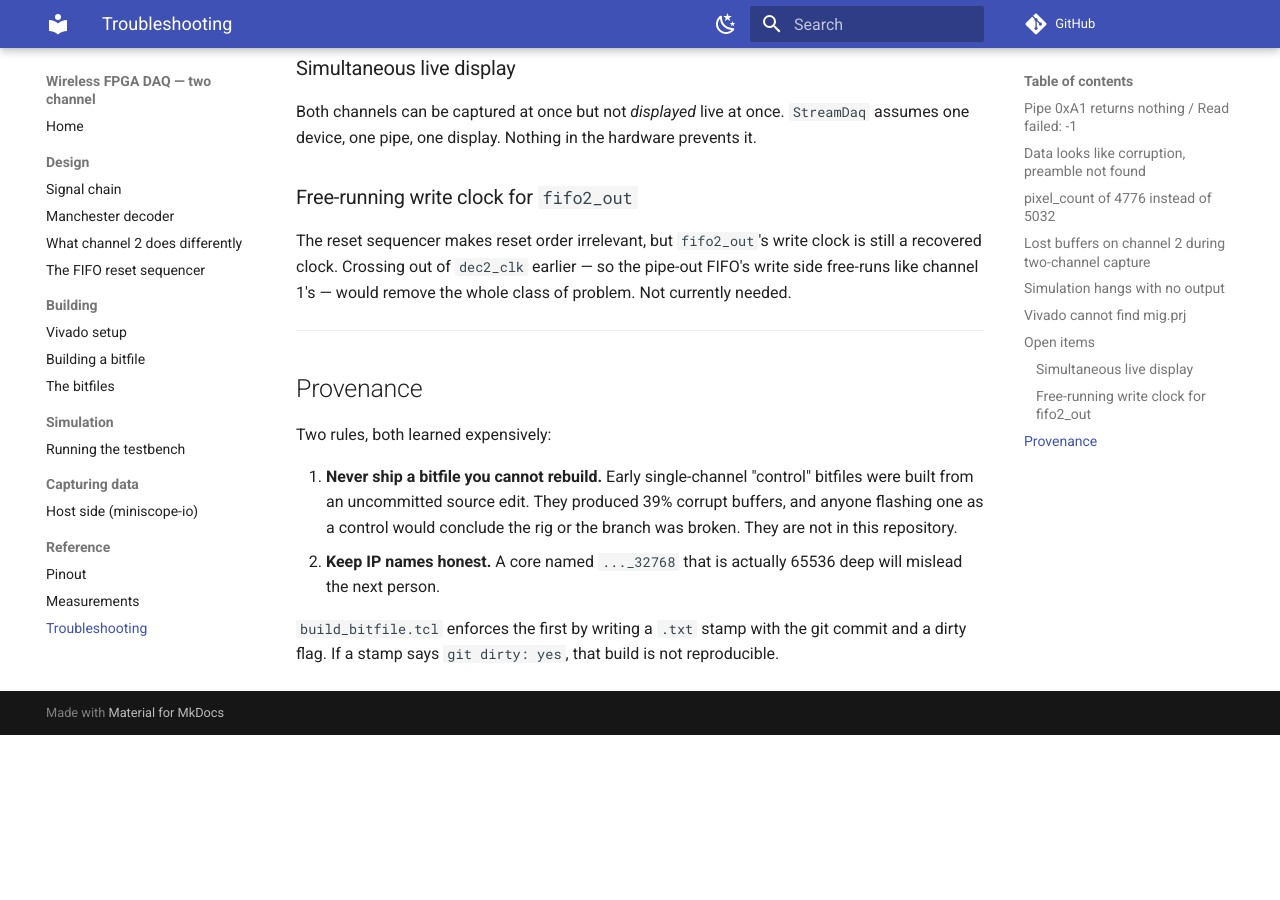
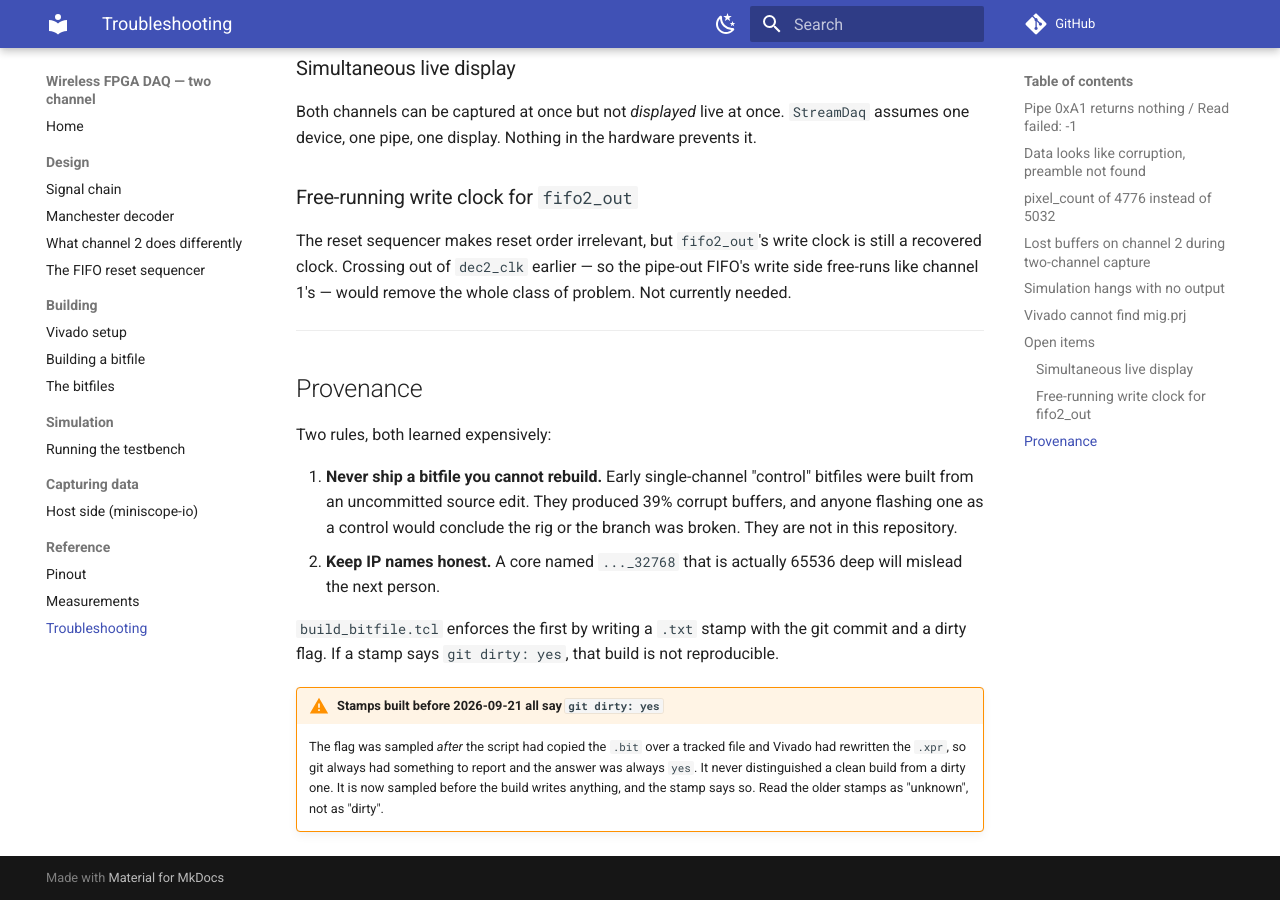
Before and after one commit to Aharoni-Lab/wireless_fpga_daq_2ch, an MkDocs documentation site: the page built from docs/reference/troubleshooting.md, in a window 1280 px wide and 900 px high, scrolled down 1637 px. Built offline with MkDocs 1.6.1 and Material for MkDocs 9.7.7, drawn with Linux system fonts in a browser that asks for light colours; comment, search, counter and statistics services are not loaded; before the commit the page ends 2372 px from its top, so only the background shows below that.

Commit message:
Sample the stamp's dirty flag before the build writes anything
Every .txt stamp in the repository says "git dirty: yes" -- all nine
committed bitfiles, all nine ch1_debug ones. Not because the tree was
dirty each time, but because the flag was sampled at the end, by which
point the script had copied the .bit over a tracked file and Vivado had
rewritten the .xpr. git always had something to report.

So the flag could only ever answer "yes", and the provenance rule in
docs/reference/troubleshooting.md that rests on it ("if a stamp says
git dirty: yes, that build is not reproducible") has never been able to
distinguish a reproducible build from a non-reproducible one.

Sample the commit and the dirty state at the top of the script instead,
before anything is written, and say so in the stamp. Also warn on stdout
at the start of a dirty build rather than only recording it afterwards.

Older stamps should be read as "unknown", not as "dirty"; noted in
troubleshooting.md.

Co-Authored-By: Claude Opus 5 <noreply@anthropic.com>

```diff
--- a/docs/reference/troubleshooting.md
+++ b/docs/reference/troubleshooting.md
@@ -93,3 +93,10 @@ Two rules, both learned expensively:
 `build_bitfile.tcl` enforces the first by writing a `.txt` stamp with the git
 commit and a dirty flag. If a stamp says `git dirty: yes`, that build is not
 reproducible.
+
+!!! warning "Stamps built before 2026-09-21 all say `git dirty: yes`"
+    The flag was sampled *after* the script had copied the `.bit` over a tracked
+    file and Vivado had rewritten the `.xpr`, so git always had something to
+    report and the answer was always `yes`. It never distinguished a clean build
+    from a dirty one. It is now sampled before the build writes anything, and
+    the stamp says so. Read the older stamps as "unknown", not as "dirty".
```
Also changed, not shown: 2 other files.
